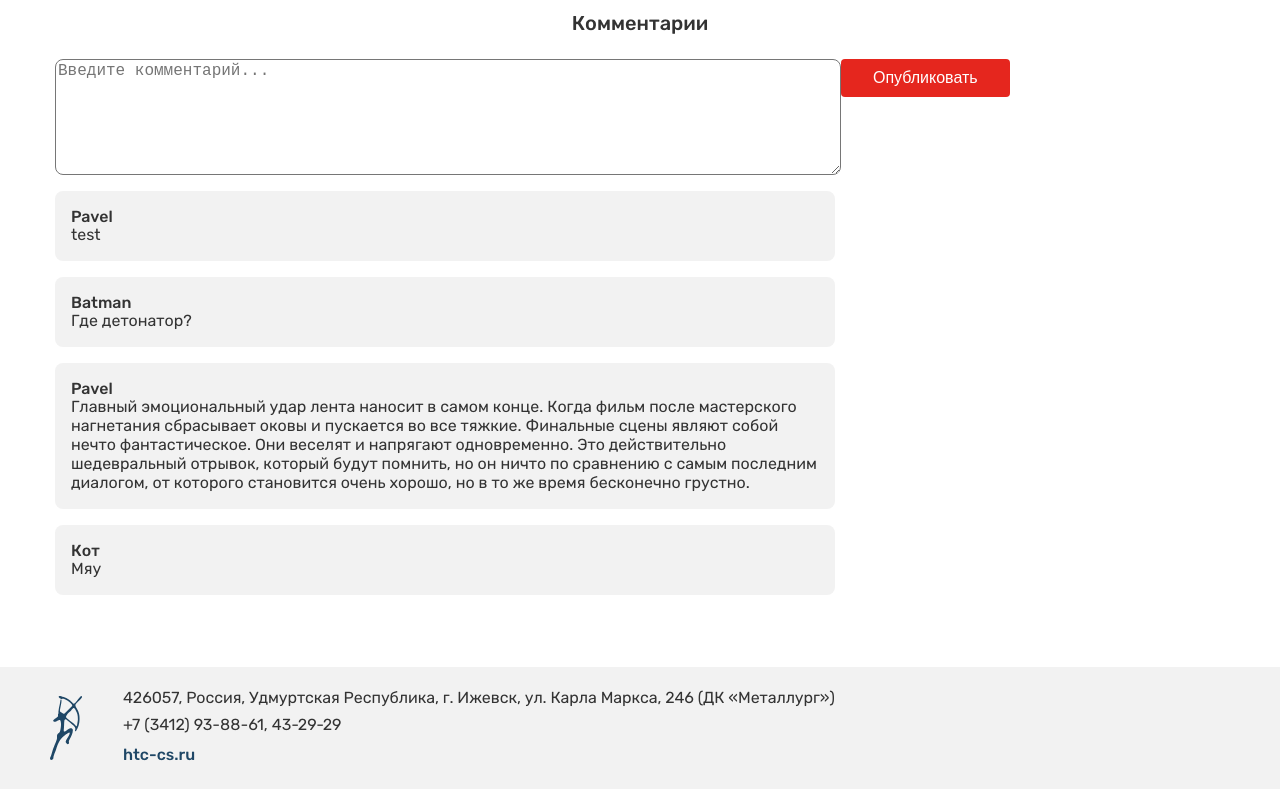
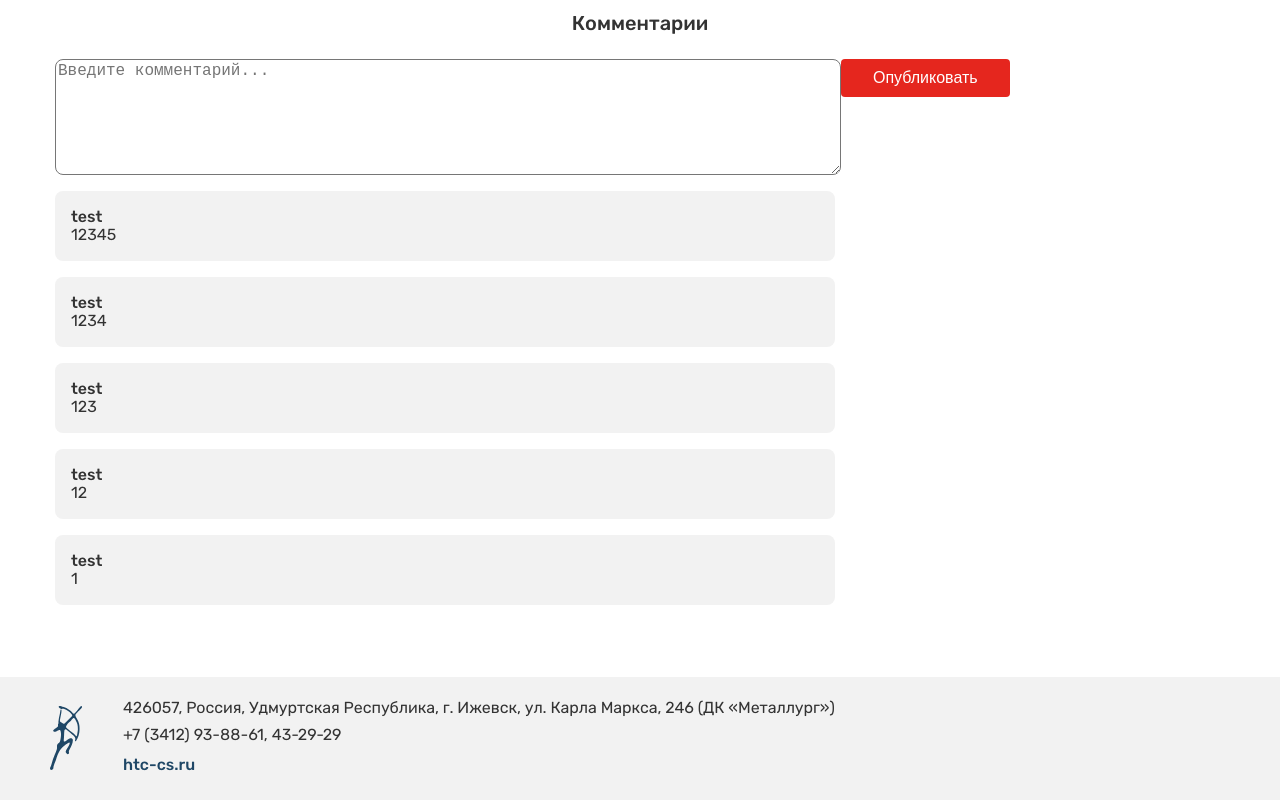
Before and after one commit to Zorotk/HTC, a React (Create React App) app: page /description in a window 1280 px wide. Shown: the part 570-1370 px from the top of the page. Built offline with nearby package versions, Linux system fonts and the light colour scheme; data requests are answered from the project's data file.

Commit message:
fix comments

```diff
--- a/db.json
+++ b/db.json
@@ -185,24 +185,29 @@
   ],
   "comments": [
     {
-      "avtor": "Pavel",
-      "comment": "test",
-      "id": 5
+      "avtor": "test",
+      "comment": "1",
+      "id": 1
     },
     {
-      "avtor": "Batman",
-      "comment": "Где детонатор? \n",
-      "id": 6
+      "avtor": "test",
+      "comment": "12",
+      "id": 2
     },
     {
-      "avtor": "Pavel",
-      "comment": "Главный эмоциональный удар лента наносит в самом конце. Когда фильм после мастерского нагнетания сбрасывает оковы и пускается во все тяжкие. Финальные сцены являют собой нечто фантастическое. Они веселят и напрягают одновременно. Это действительно шедевральный отрывок, который будут помнить, но он ничто по сравнению с самым последним диалогом, от которого становится очень хорошо, но в то же время бесконечно грустно.",
-      "id": 8
+      "avtor": "test",
+      "comment": "123",
+      "id": 3
     },
     {
-      "avtor": "Кот",
-      "comment": "Мяу\n",
-      "id": 9
+      "avtor": "test",
+      "comment": "1234",
+      "id": 4
+    },
+    {
+      "avtor": "test",
+      "comment": "12345",
+      "id": 5
     }
   ]
 }
--- a/src/App.scss
+++ b/src/App.scss
@@ -1,7 +1,7 @@
 @import "./assets/scss/_vars.scss";
 
 .layout-container {
-  height: 100vh;
+  min-height: 100vh;
 }
 
 
--- a/src/pages/descriptionPage/descriptionPage.js
+++ b/src/pages/descriptionPage/descriptionPage.js
@@ -22,11 +22,12 @@ const DescriptionPage = () => {
     const formHandler = (e) => {
         e.preventDefault()
         dispatch(addComment({'avtor': token, "comment": inputValue}))
+
     }
     const deleteComment = (id) => {
         dispatch(fetchDeletedComment(id))
+
     }
-
 
     return (
         <div className={'description'}>
@@ -70,9 +71,9 @@ const DescriptionPage = () => {
                     <Button onClick={formHandler}>Опубликовать</Button>
                 </form>
                 {loading ? <div>Loading...</div> : <div>
-                    {filmsComments.flat().map((el, i) => {
+                    {filmsComments.map((el, i) => {
                             return (
-                                <div key={i} className={'description-comment-layout'}>
+                                <div key={el.id} className={'description-comment-layout'}>
                                     <div className={'description-comment-body'}>
                                         <div className={'description-comment-body-name'}>{el.avtor}</div>
                                         <div className="description-comment">{el.comment}</div>
--- a/src/redux/reducer.js
+++ b/src/redux/reducer.js
@@ -40,8 +40,8 @@ export const fetchDeletedComment = createAsyncThunk("fetchDeletedComment",
 
 export const addComment = createAsyncThunk("addComment",
     async (comment, {dispatch}) => {
-        await axios.post(`http://localhost:5000/comments`, comment)
-        dispatch(toolkitSlice.actions.addComments(comment))
+       const {data}= await axios.post(`http://localhost:5000/comments`, comment)
+        dispatch(toolkitSlice.actions.addComments(data))
     }
 );
 
@@ -65,10 +65,10 @@ const toolkitSlice = createSlice({
             state.filmsComments.unshift(payload)
         },
         deleteComments(state, {payload}) {
-            state.filmsComments = state.filmsComments.flat().filter(el => el.id !== payload)
+            state.filmsComments = state.filmsComments.filter(el => el.id !== payload)
         },
         setComments(state, {payload}) {
-            state.filmsComments.unshift(payload)
+            state.filmsComments=payload.reverse()
         },
         setLogin(state, action) {
             state.login = action.payload
```
Also changed, not shown: 1 other file (tests, documents, lock files or other folders).
